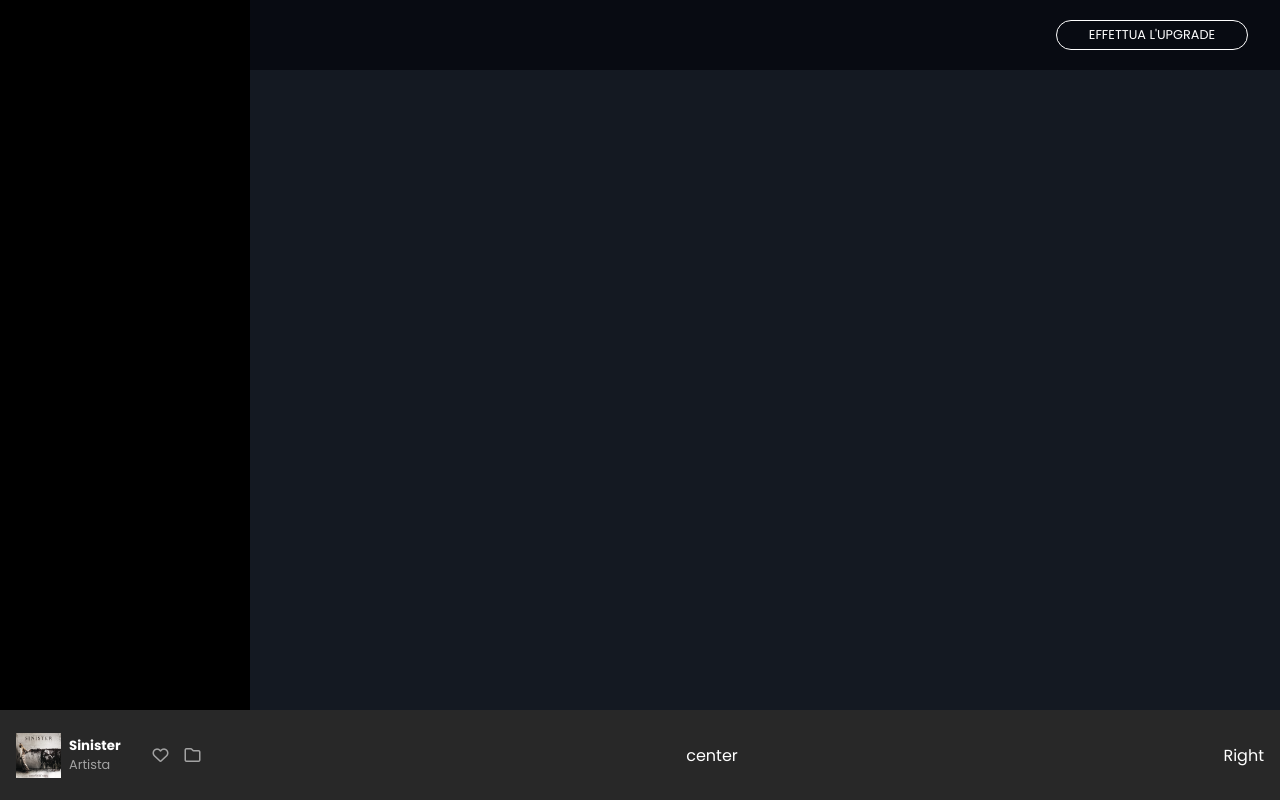
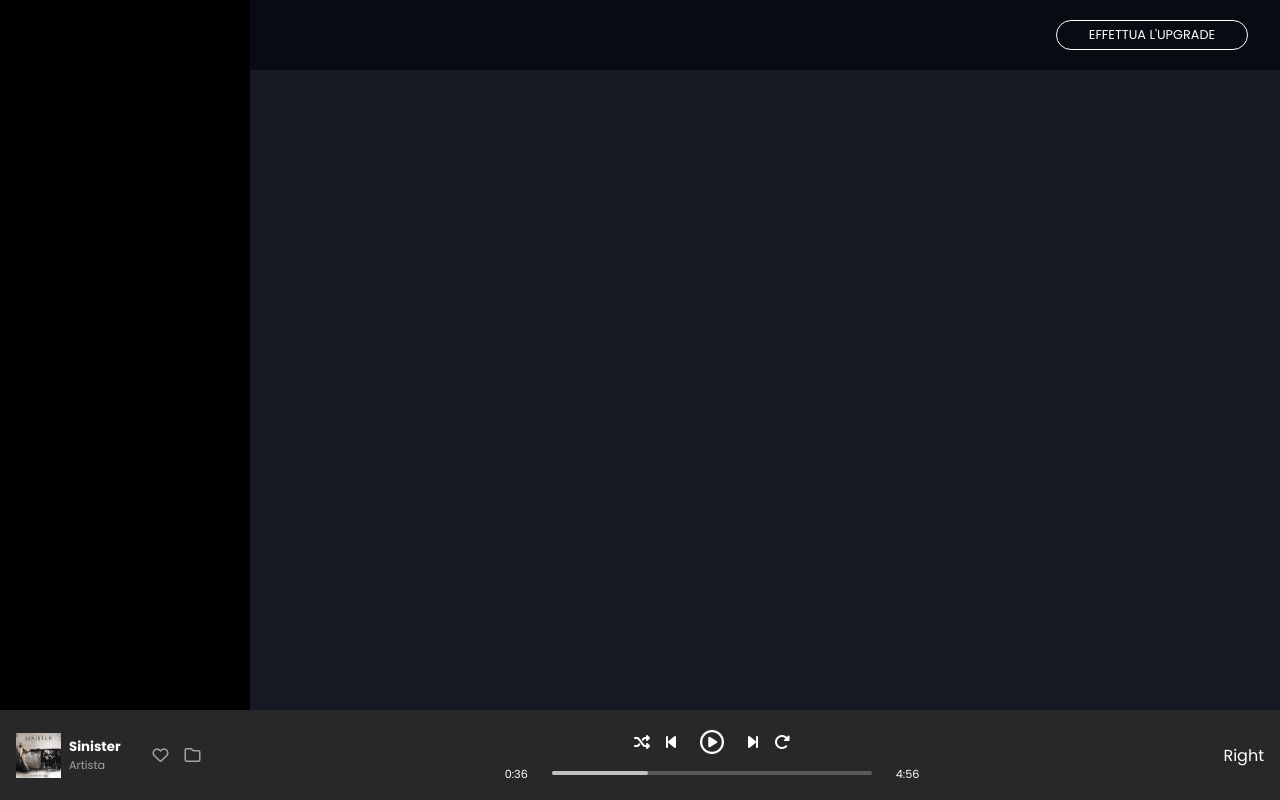
Before and after one commit to emascapa/html-css-spotifyweb, a plain HTML site: page index.html in a window 1280 px wide. Drawn offline with Linux system fonts and the light colour scheme.

Commit message:
Add central footer

```diff
--- a/css/style.css
+++ b/css/style.css
@@ -17,6 +17,7 @@
 
     --font-type-main: 'Poppins', sans-serif;
 
+    --font-size-smaller: 0.7rem;
     --font-size-small: 0.8rem;
     --font-size-mid: 1.2rem;
     --font-size-large: 1.5rem;
@@ -60,6 +61,10 @@ body {
     column-gap: 1rem;
 }
 
+.gap_x_big {
+    column-gap: 1.5rem;
+}
+
 .clearfix_rule::after {
     content: "";
     display: table;
@@ -78,6 +83,10 @@ body {
 .style_none {
     text-decoration: none;
     color: inherit;
+}
+
+.font_size_smaller {
+    font-size: var(--font-size-smaller);
 }
 
 .font_size_small {
@@ -141,13 +150,19 @@ body {
     padding: 0 1rem;
 }
 
+.pr_2 {
+    padding-right: 2rem;
+}
+
+.mx_dot5 {
+    margin: 0 0.5rem;
+}
+
 .mr_2 {
     margin-right: 2rem;
 }
 
-.pr_2 {
-    padding-right: 2rem;
-}
+
 
 
 
@@ -220,6 +235,23 @@ body {
     justify-content: space-between;
 }
 
+#site_footer .bar_song {
+    width: calc(100vw / 4);
+    height: 4px;
+    background-color: var(--color-unlistened);
+    border-radius: 50px;
+}
+
+#site_footer .bar_played {
+    width: 30%;
+    height: 4px;
+    background-color: var(--color-listened);
+    border-radius: 50px;
+}
+
+/* .footer_center span {
+    font-size: 0.6rem;
+} */
 /* #endregion FOOTER */
 
 
--- a/index.html
+++ b/index.html
@@ -45,7 +45,7 @@
                     <img src="./img/sinister.jpeg" alt="in play">
                     <div class="song_artist_playing d_flex dir_column">
                         <h5>Sinister</h5>
-                        <span class="font_size_small font_color_mid">Artista</span>
+                        <span class="font_size_smaller font_color_mid">Artista</span>
                     </div>
                 </div>
                 <div class="song_actions d_flex gap_x_mid">
@@ -54,7 +54,29 @@
                 </div>
 
             </div>
-            <div class="footer_center">center</div>
+            <!-- CENTER SECTION FOOTER -->
+            <div class="footer_center d_flex dir_column align_center">
+                <div class="playing_actions d_flex gap_x_mid align_center">
+                    <a href="#" class="style_none"><i class="fa-solid fa-shuffle"></i></a>
+                    <a href="" class="style_none"><i class="fa-solid fa-backward-step"></i></a>
+                    <a href="" class="style_none font_size_large mx_dot5"><i class="fa-regular fa-circle-play"></i></a>
+                    <a href="" class="style_none"><i class="fa-solid fa-forward-step"></i></a>
+                    <a href="" class="style_none"><i class="fa-solid fa-rotate-right"></i></a>
+                </div>
+                <div class="playing_bar d_flex align_center gap_x_big">
+                    <div class="time_played">
+                        <span class="font_size_smaller">0:36</span>
+                    </div>
+                    <div class="bar_song">
+                        <div class="bar_played">
+
+                        </div>
+                    </div>
+                    <div class="duration_song">
+                        <span class="font_size_smaller">4:56</span>
+                    </div>
+                </div>
+            </div>
             <div class="footer_right">Right</div>
         </footer>
     </div>
```
